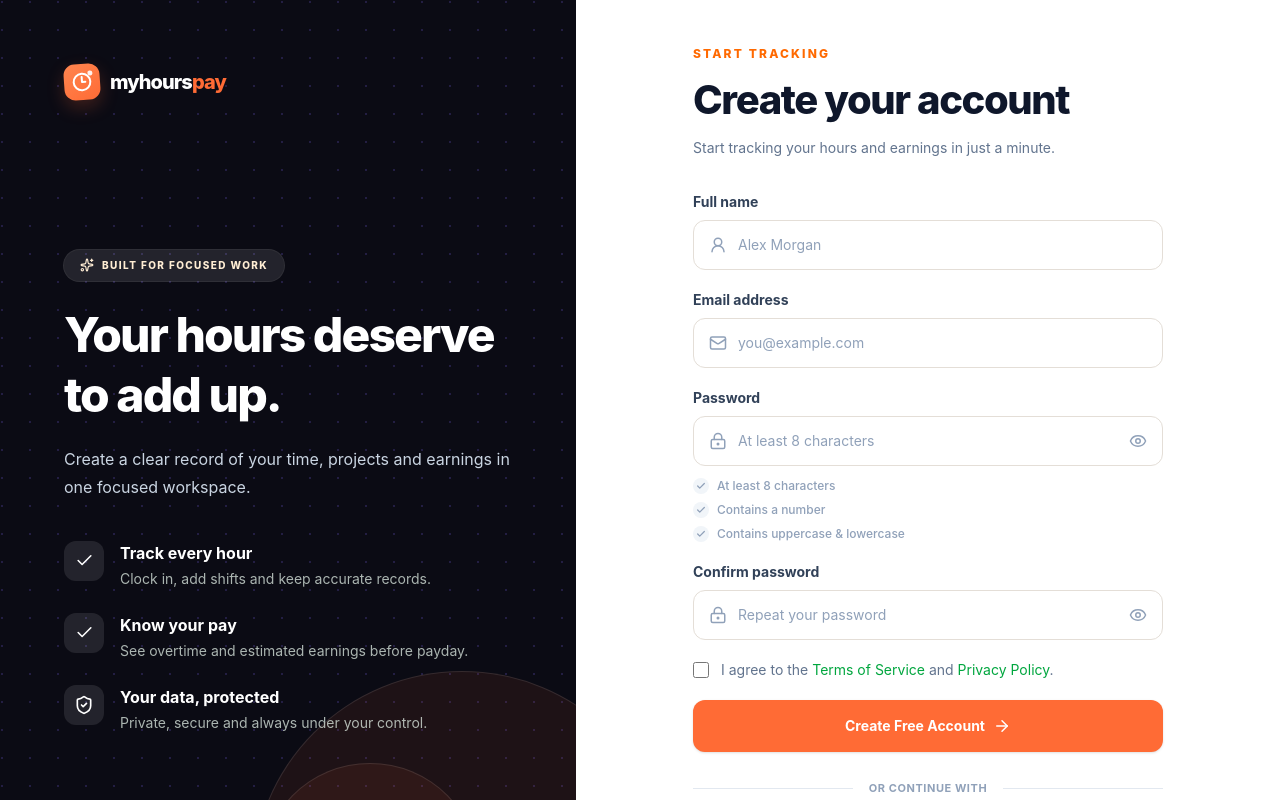
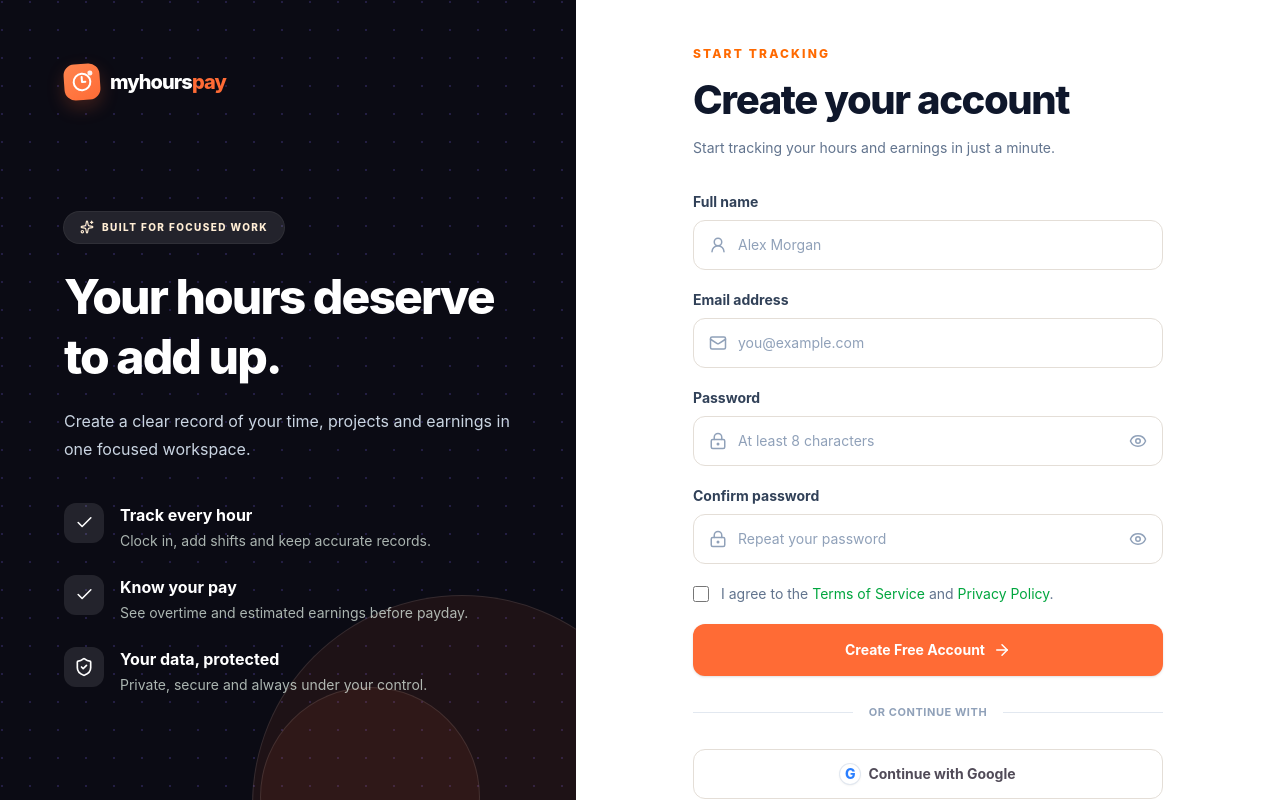
Before and after one commit to qad-noir/myhourspay-frontend, a React (Vite) app: page /signup in a window 1280 px wide. Shown: the top 800 px of the page. Built offline with nearby package versions, Linux system fonts and the light colour scheme.

Commit message:
Show password checklist after typing

```diff
--- a/src/AuthPage.jsx
+++ b/src/AuthPage.jsx
@@ -95,7 +95,7 @@ export default function AuthPage({ mode }) {
 					<InputField id="email" label="Email address" type="email" icon={Mail} placeholder="you@example.com" value={values.email} onChange={update('email')} error={errors.email} autoComplete="email" />
 					<div>
 						<InputField id="password" label="Password" type="password" icon={LockKeyhole} placeholder={signup ? 'At least 8 characters' : 'Enter your password'} value={values.password} onChange={update('password')} error={errors.password} autoComplete={signup ? 'new-password' : 'current-password'} />
-						{signup && <PasswordRequirements password={values.password} />}
+						{signup && values.password.length > 0 && <PasswordRequirements password={values.password} />}
 					</div>
 					{signup && <InputField id="confirm" label="Confirm password" type="password" icon={LockKeyhole} placeholder="Repeat your password" value={values.confirm} onChange={update('confirm')} error={errors.confirm} autoComplete="new-password" />}
 
```
